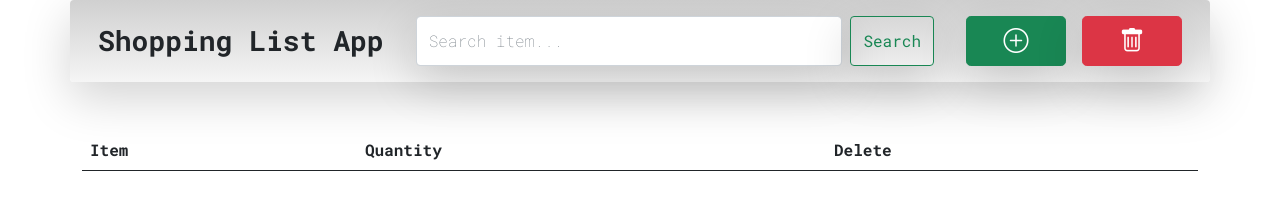
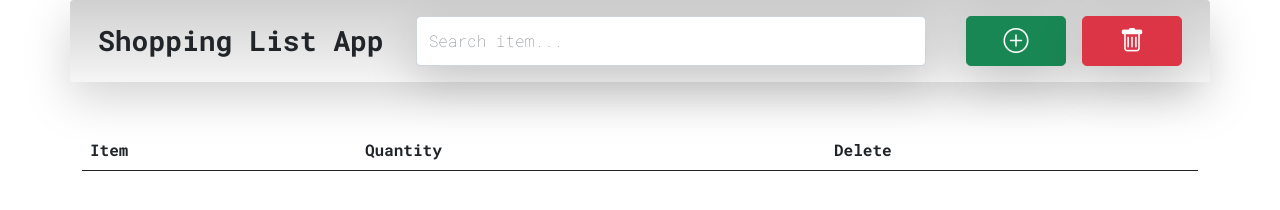
Before and after one commit to martin-markov1980/Shopping-List-App, a website with bundled scripts: page index.html in a window 1280 px wide. Built offline with nearby package versions, Linux system fonts and the light colour scheme.

Commit message:
Removed "Search" button.

```diff
--- a/index.html
+++ b/index.html
@@ -30,9 +30,6 @@
                 </div>
                 <form class="d-flex p-3 flex-grow-1">
                     <input id="search" class="form-control me-2 shadow-lg" type="search" placeholder="Search item..." />
-                    <button id="search-btn" class="btn btn-outline-success shadow-lg" type="submit">
-                        Search
-                    </button>
                 </form>
                 <div class="d-flex p-3 m-auto">
                     <button type="button" id="add-task" class="btn btn-success btn-lg me-3 shadow-lg"
```
